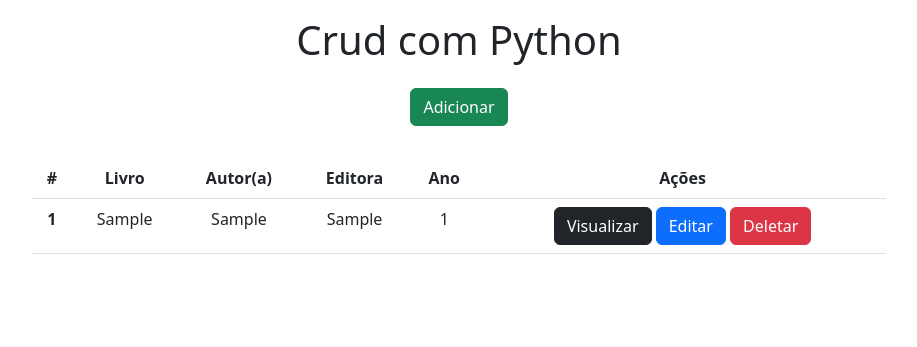
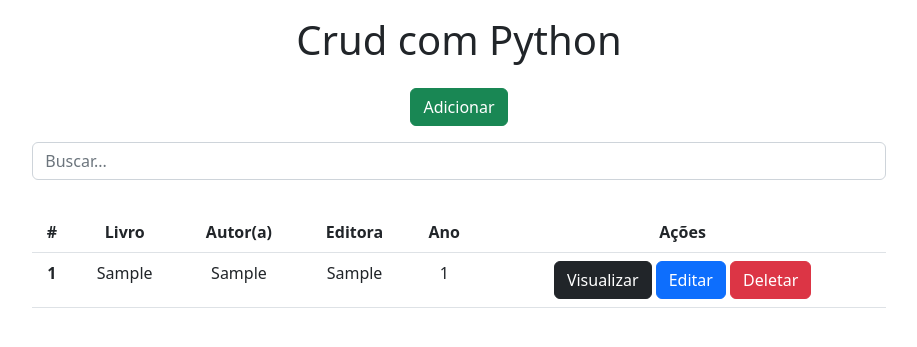
Before and after one commit to phavelarc/MindShaper, a Django app: page / in a window 1280 px wide. Shown: the top 347 px of the page, without its empty margins (181-1098 px from the left). Run offline with Django 4.2, Linux system fonts and the light colour scheme; tables that the repository leaves empty hold one stand-in row (values such as "Sample post"); parts of the project's set-up code (start-up, migrations or seed data) failed here and were passed over.

Commit message:
Update index.html

```diff
--- a/app/templates/index.html
+++ b/app/templates/index.html
@@ -19,6 +19,11 @@
     </div>
     <div class="col-8 m-auto pt-2 pb-2 text-center">
       <a href="/form" class="btn btn-success">Adicionar</a>
+    </div>
+    <div class="col-8 m-auto pt-2 pb-2 text-center">
+      <form method="get">
+        <input type="text" id="search" name="search" class="form-control" placeholder="Buscar..." />
+      </form>
     </div>
     <div class="col-8 m-auto pt-4 pb-2 text-center">
       <table class="table">
@@ -50,6 +55,17 @@
         </tbody>
       </table>
     </div>
+    <!-- <div class="pagination">
+      {% if db.has_previous %}
+        <a href="?page={{db.previous_page_number}}"> < </a>
+      {% endif %}
+
+      {{db.number}}
+
+      {% if db.has_next %}
+        <a href="?page={{db.next_page_number}}"> > </a>
+      {% endif %}
+    </div> -->
     {% load static %}
     <script src="{% static 'javascript.js' %}"></script>
   </body>
```
